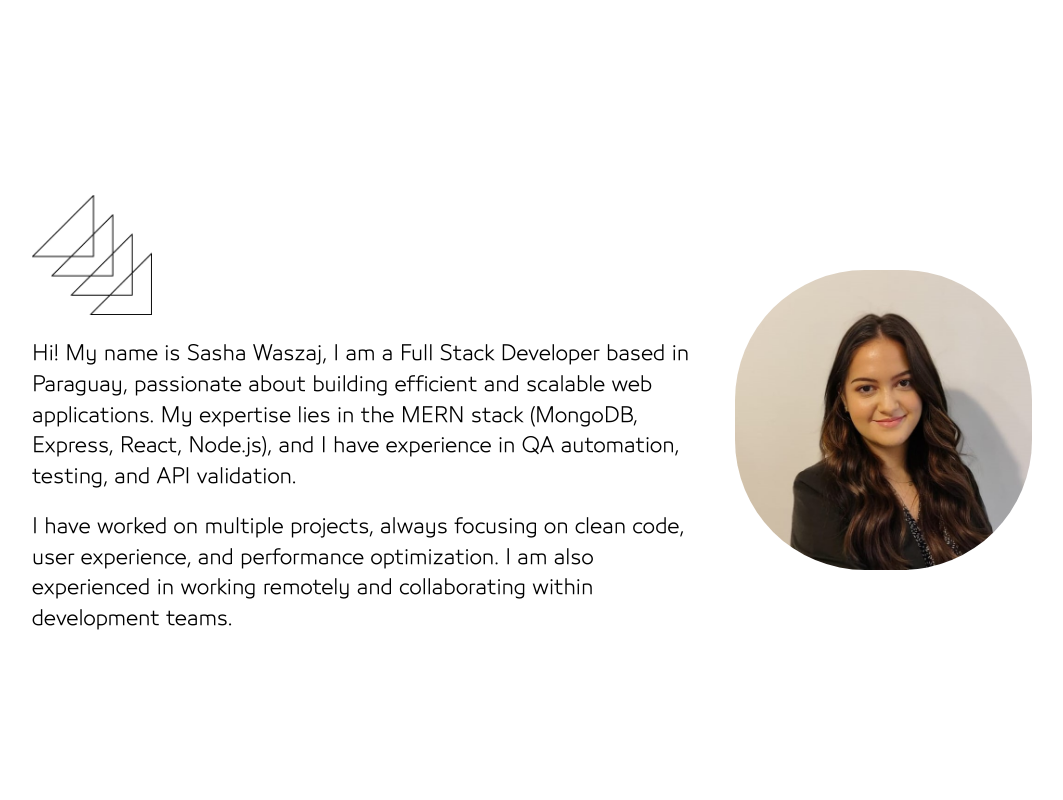
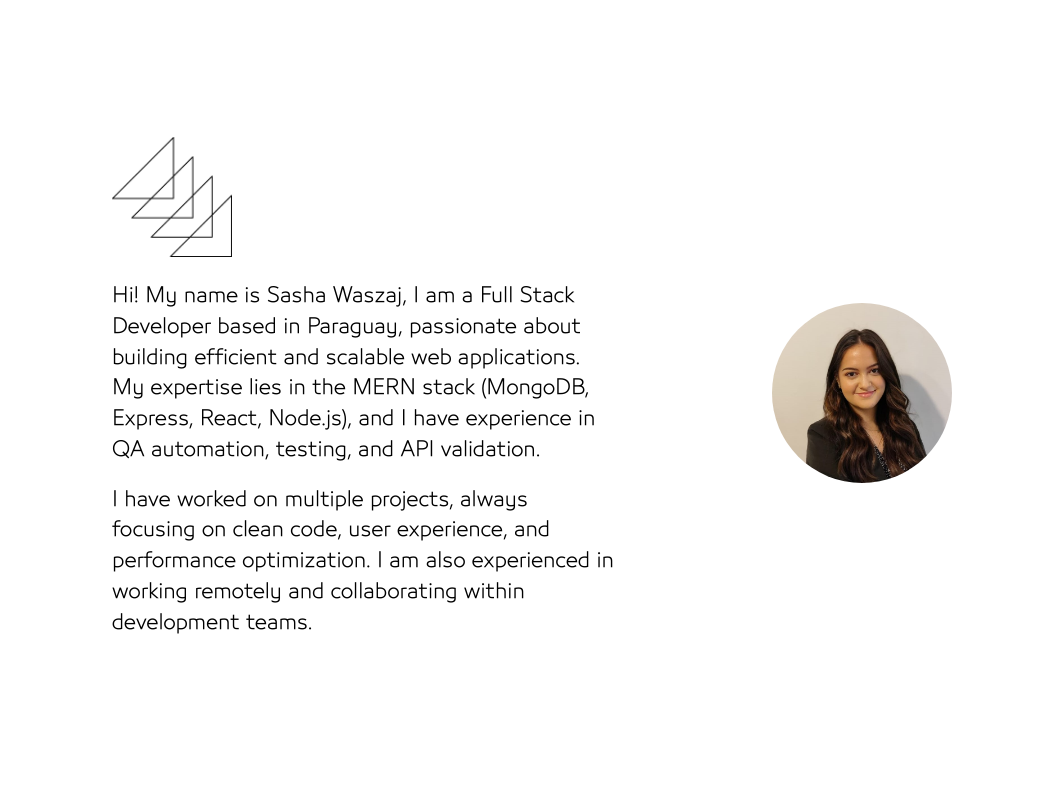
Before and after one commit to SashaWaszaj/portfolio, a React (Vite) app: page / in a window 1280 px wide. Shown: the part 580-1380 px from the top of the page, without its empty margins (108-1171 px from the left). Built offline with nearby package versions, Linux system fonts and the light colour scheme; a web font is replaced by a local one.

Commit message:
css mobile changed

```diff
--- a/src/Styles CSS/Summary.css
+++ b/src/Styles CSS/Summary.css
@@ -107,3 +107,80 @@
 .triangulos-picture{
     height: 120px;
 }
+
+@media (min-width: 768px) {
+    .summary-section {
+        flex-direction: row;
+        justify-content: space-between;
+        align-items: center;
+        max-width: 80%;
+        text-align: left;
+    }
+
+    .left-side-section {
+        align-items: flex-start;
+        max-width: 60%;
+    }
+
+    .summary-text {
+        max-width: 100%;
+    }
+
+    .profile-img-section {
+        margin-top: 0;
+    }
+
+    .profile-picture {
+        width: 150px;
+        height: 150px;
+    }
+}
+
+@media (min-width: 1024px) {
+    .summary-container {
+        padding: 40px;
+    }
+
+    .typing-word {
+        font-size: 2rem;
+    }
+
+    .summary-section {
+        max-width: 70%;
+    }
+
+    .profile-picture {
+        width: 180px;
+        height: 180px;
+    }
+}
+
+@media (max-width: 480px) {
+    .typing-word {
+        font-size: 1.2rem; /* Reduce el tamaño del texto */
+    }
+
+    .summary-text {
+        font-size: 0.9rem;
+    }
+
+    .triangulos-picture {
+        height: 40px; /* Reduce el tamaño de la imagen decorativa */
+    }
+
+    .profile-picture {
+        width: 100px;
+        height: 100px;
+    }
+
+    .summary-container {
+        padding: 15px;
+    }
+    .summary-section{
+        display: flex;
+        flex-direction: column-reverse;
+    }
+    .summary-text p{
+        font-size: small;
+    }
+}
```
